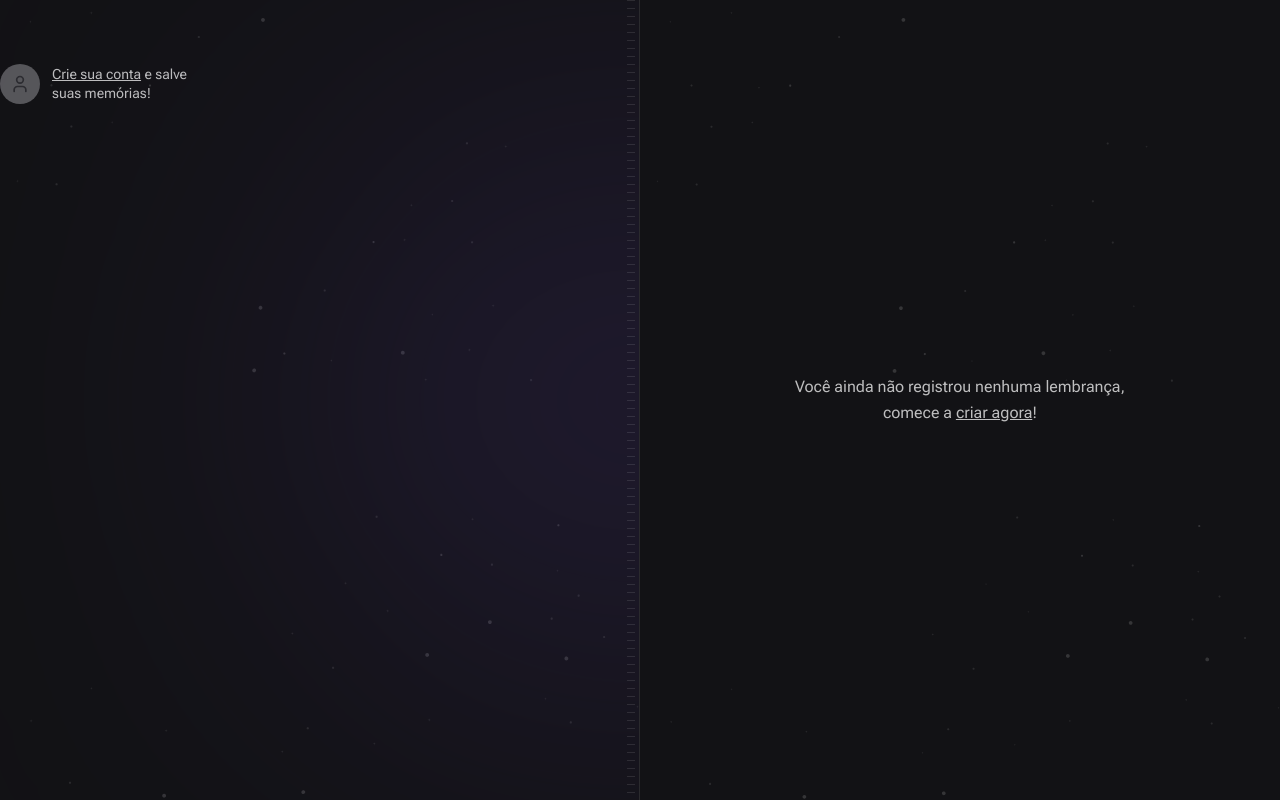
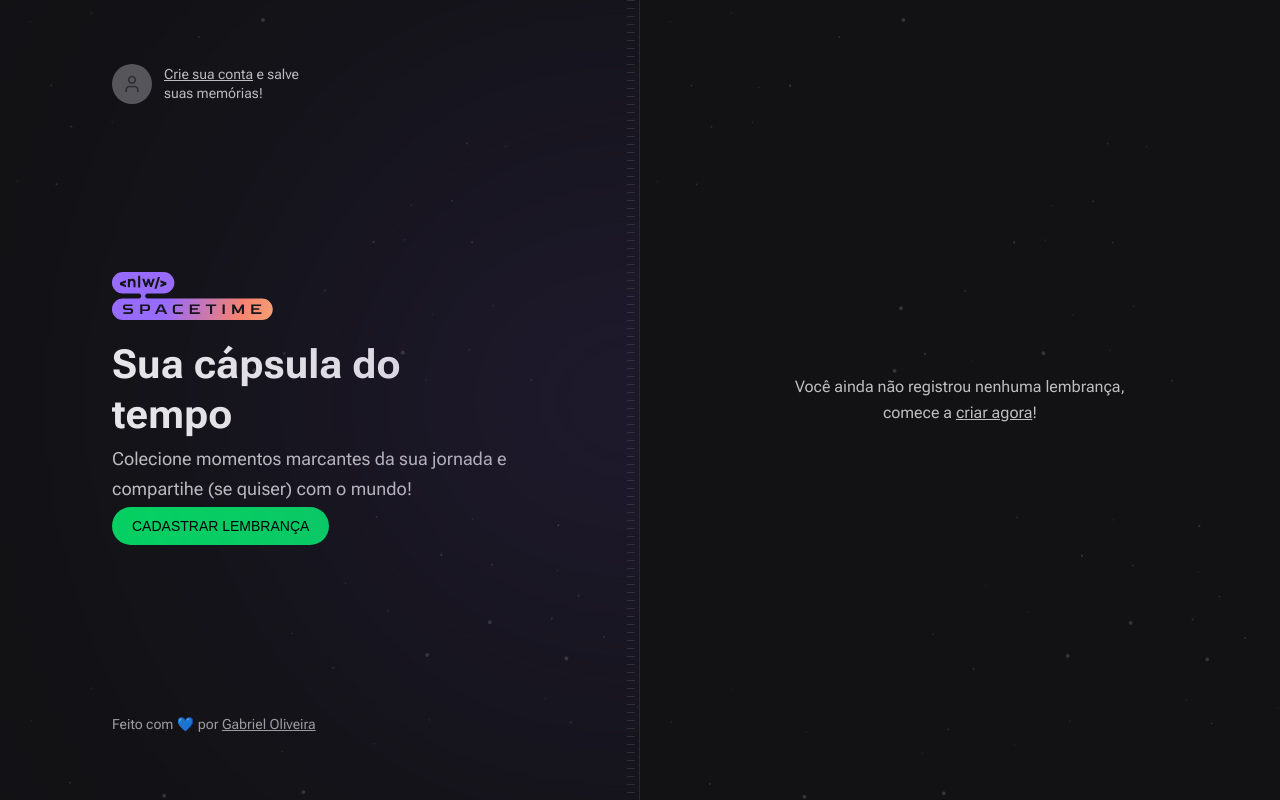
Before and after one commit to Oliveiiraa/nlw-spacetime, a Next.js app in the folder web/: page / in a window 1280 px wide. Built offline with nearby package versions, Linux system fonts and the light colour scheme; a web font is replaced by a local one.

Commit message:
feat: add main left page

```diff
--- a/web/src/app/globals.css
+++ b/web/src/app/globals.css
@@ -1,3 +1,8 @@
 @tailwind base;
 @tailwind components;
 @tailwind utilities;
+
+body {
+  -webkit-font-smoothing: antialiased;
+  text-rendering: optimizeLegibility;
+}
--- a/web/src/app/page.tsx
+++ b/web/src/app/page.tsx
@@ -1,10 +1,12 @@
 import { User } from 'lucide-react'
+import Image from 'next/image'
+import nlwLogo from '../assets/nlw-spacetime-logo.svg'
 
 export default function Home() {
   return (
     <main className="grid min-h-screen grid-cols-2">
       {/* Left */}
-      <div className="relative flex flex-col items-start justify-between overflow-hidden border-r border-white/10 bg-[url(../assets/bg-stars.svg)] bg-cover py-16">
+      <div className="relative flex flex-col items-start justify-between overflow-hidden border-r border-white/10 bg-[url(../assets/bg-stars.svg)] bg-cover px-28 py-16">
         <div className="absolute right-0 top-1/2 h-[288px] w-[526px] -translate-y-1/2 translate-x-1/2 rounded-full bg-purple-700 opacity-50 blur-full" />
         <div className="absolute bottom-0 right-1 top-0 w-2 bg-stripes " />
 
@@ -21,6 +23,39 @@ export default function Home() {
             memórias!
           </p>
         </a>
+
+        <div className="space-y-5">
+          <Image src={nlwLogo} alt="NLW SpaceTime" />
+
+          <div className="max-w-[420px] space-y-1">
+            <h1 className="text-5xl font-bold leading-tight text-gray-50">
+              Sua cápsula do tempo
+            </h1>
+            <p className="text-lg leading-relaxed">
+              Colecione momentos marcantes da sua jornada e compartihe (se
+              quiser) com o mundo!
+            </p>
+
+            <a
+              className="inline-block rounded-full bg-green-500 px-5 py-3 font-alt text-sm uppercase leading-none text-black hover:bg-green-600"
+              href=""
+            >
+              CADASTRAR LEMBRANÇA
+            </a>
+          </div>
+        </div>
+
+        <div className="text-sm leading-relaxed text-gray-200">
+          Feito com 💙 por{' '}
+          <a
+            target="_blank"
+            href="https://www.linkedin.com/in/gabriel-h-oliveira/"
+            className="underline hover:text-gray-100"
+            rel="noreferrer"
+          >
+            Gabriel Oliveira
+          </a>
+        </div>
       </div>
       {/* Right */}
       <div className="flex flex-col bg-[url(../assets/bg-stars.svg)] bg-cover p-16">
--- a/web/tailwind.config.js
+++ b/web/tailwind.config.js
@@ -10,6 +10,10 @@ module.exports = {
       fontFamily: {
         sans: 'var(--font-roboto)',
         alt: 'var(--font-bai-jamjuree)',
+      },
+
+      fontSize: {
+        '5xl': '2.5rem',
       },
 
       colors: {
```
